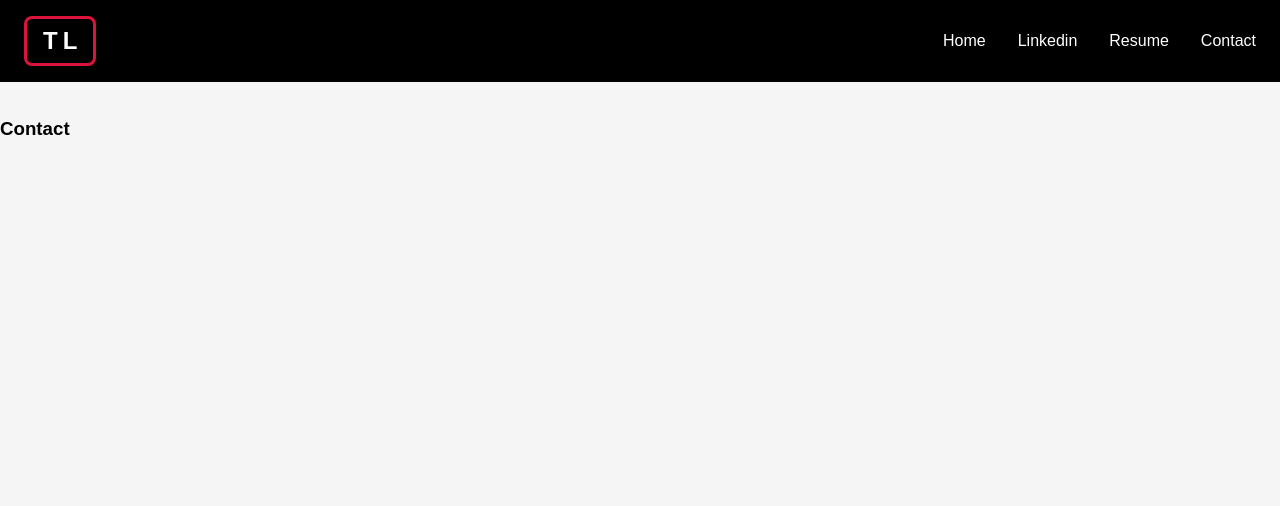
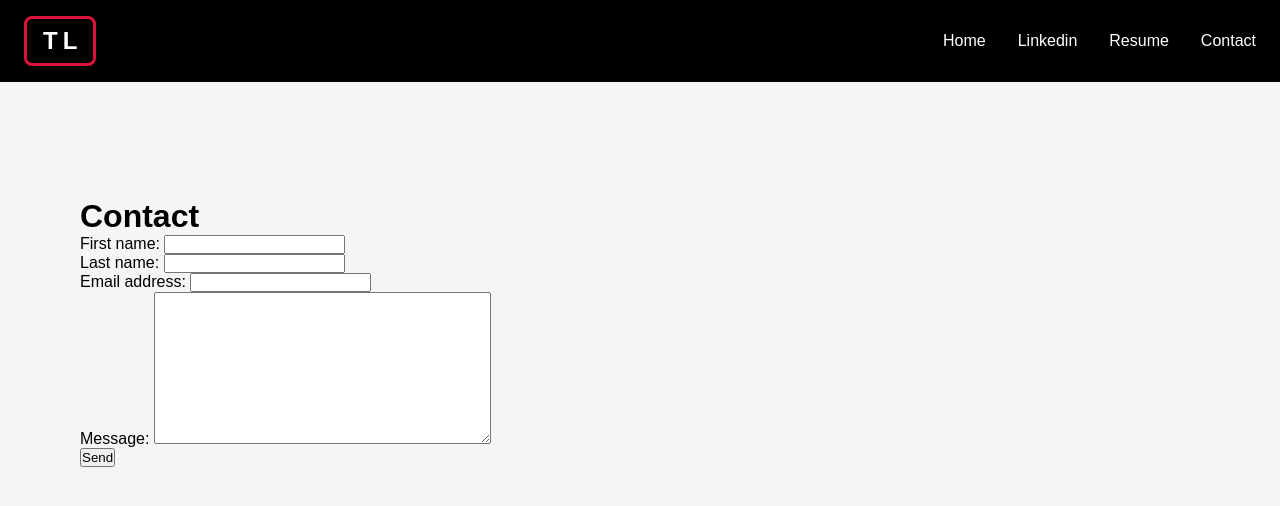
Before and after one commit to Tylerlangsam/Portfolio_Site_2023, a Django app: page /contact/ in a window 1280 px wide. Shown: the top 506 px of the page. Run offline with Django 3.2, Linux system fonts and the light colour scheme.

Commit message:
Creating contact form

```diff
--- /dev/null
+++ b/Portfolio/home/forms.py
@@ -0,0 +1,7 @@
+from django import forms
+
+class ContactForm(forms.Form):
+    first_name = forms.CharField(max_length=50)
+    last_name = forms.CharField(max_length=50)
+    email_address = forms.EmailField(max_length = 150)
+    message = forms.CharField(widget=forms.Textarea, max_length=2500)
--- a/Portfolio/home/templates/home/contact.html
+++ b/Portfolio/home/templates/home/contact.html
@@ -38,9 +38,14 @@
       </div>
     </header>
     <br /><br />
+    <div style="margin:80px">
+    <h1>Contact</h1>
+<form method="post">
+    {% csrf_token %}
+    {{form.as_p}}
+    <button type="submit">Send</button>
+    </div>
 
 
-
-      <h3>Contact</h3>
 </body>
 </html>
--- a/Portfolio/home/views.py
+++ b/Portfolio/home/views.py
@@ -1,4 +1,7 @@
-from django.shortcuts import render
+from django.shortcuts import render, redirect
+from .forms import ContactForm
+from django.core.mail import send_mail, BadHeaderError
+from django.http import HttpRequest
 
 # Create your views here.
 
@@ -8,4 +11,22 @@ def home(request):
 
 
 def contact(request):
-    return render(request, 'home/contact.html')
+    if request.method == 'POST':
+        form = ContactForm(request.POST)
+        if form.is_valid():
+            subject = "Inquiry"
+            body = {
+                'first_name': form.cleaned_data['first_name'],
+                'last_name': form.cleaned_data['last_name'],
+                'email': form.cleaned_data['email_address'],
+                'message': form.cleaned_data['message']
+            }
+            message = "\n".join(body.values())
+
+        try:
+            send_mail(subject, message, 'admin@example.com', ['admin@example.com'])
+        except BadHeaderError:
+            return HttpRequest('Invalid header found.')
+        return redirect('home/index.html')
+    form = ContactForm()
+    return render(request, 'home/contact.html', {'form':form})
```
